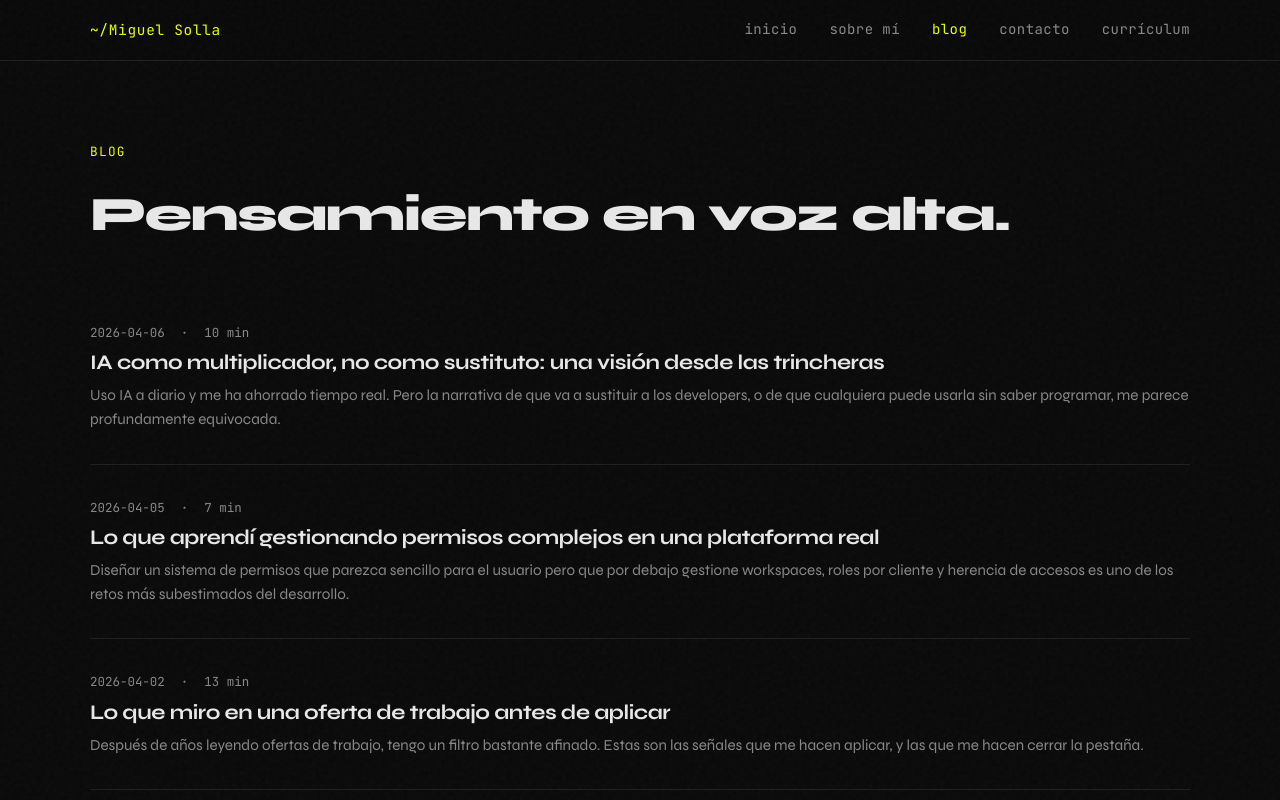
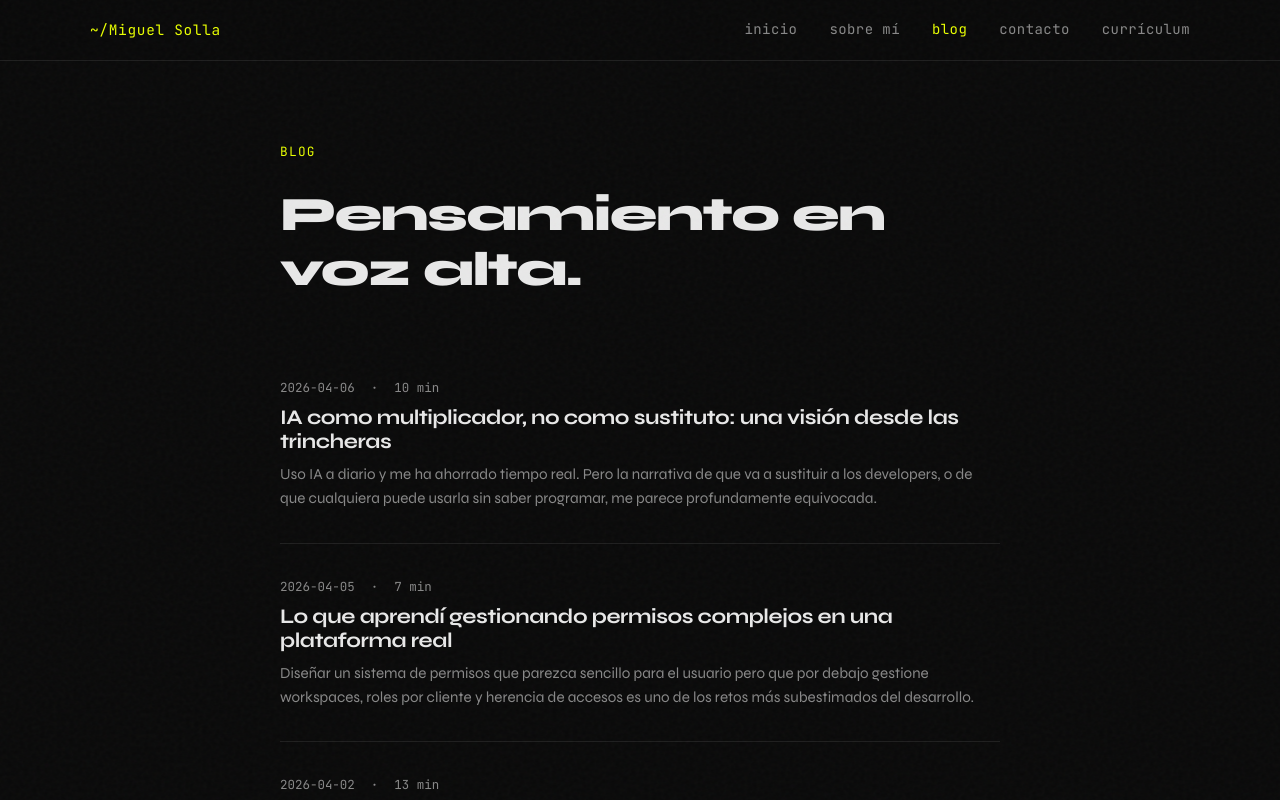
Before and after one commit to msolladev/portfolio, a Next.js app: page /blog in a window 1280 px wide. Shown: the top 800 px of the page. Built offline with nearby package versions, Linux system fonts and the light colour scheme; no server answers.

Commit message:
fix: adjust max-width for .page-content-narrow class

```diff
--- a/src/styles/globals.css
+++ b/src/styles/globals.css
@@ -36,6 +36,10 @@ body {
   max-width: 1100px;
   margin: 0 auto;
   padding: 5rem 0 8rem;
+}
+
+.page-content-narrow{
+  max-width: 720px;
 }
 
 /* ─── Scrollbar custom ───────────────────────────────────── */
```
